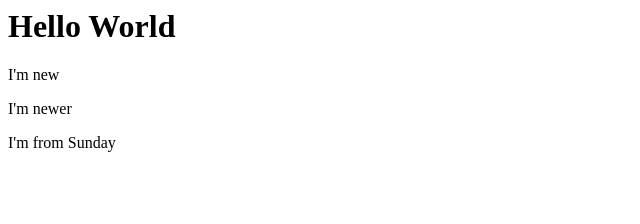
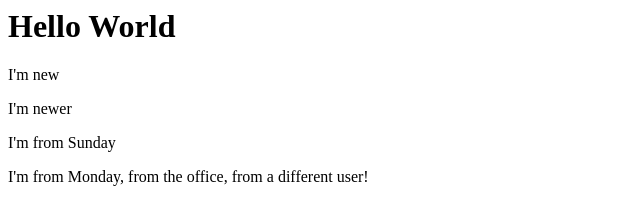
Before and after one commit to mikeaskew/hello-world, a plain HTML site: page index.html in a window 1280 px wide. Shown: the whole page, without its empty margins (0-640 px from the left). Drawn offline with Linux system fonts and the light colour scheme.

Commit message:
Monady addendum.

```diff
--- a/index.html
+++ b/index.html
@@ -2,3 +2,4 @@
 <p>I'm new</p>
 <p>I'm newer</p>
 <p>I'm from Sunday</p>
+<p>I'm from Monday, from the office, from a different user!</p>
```
